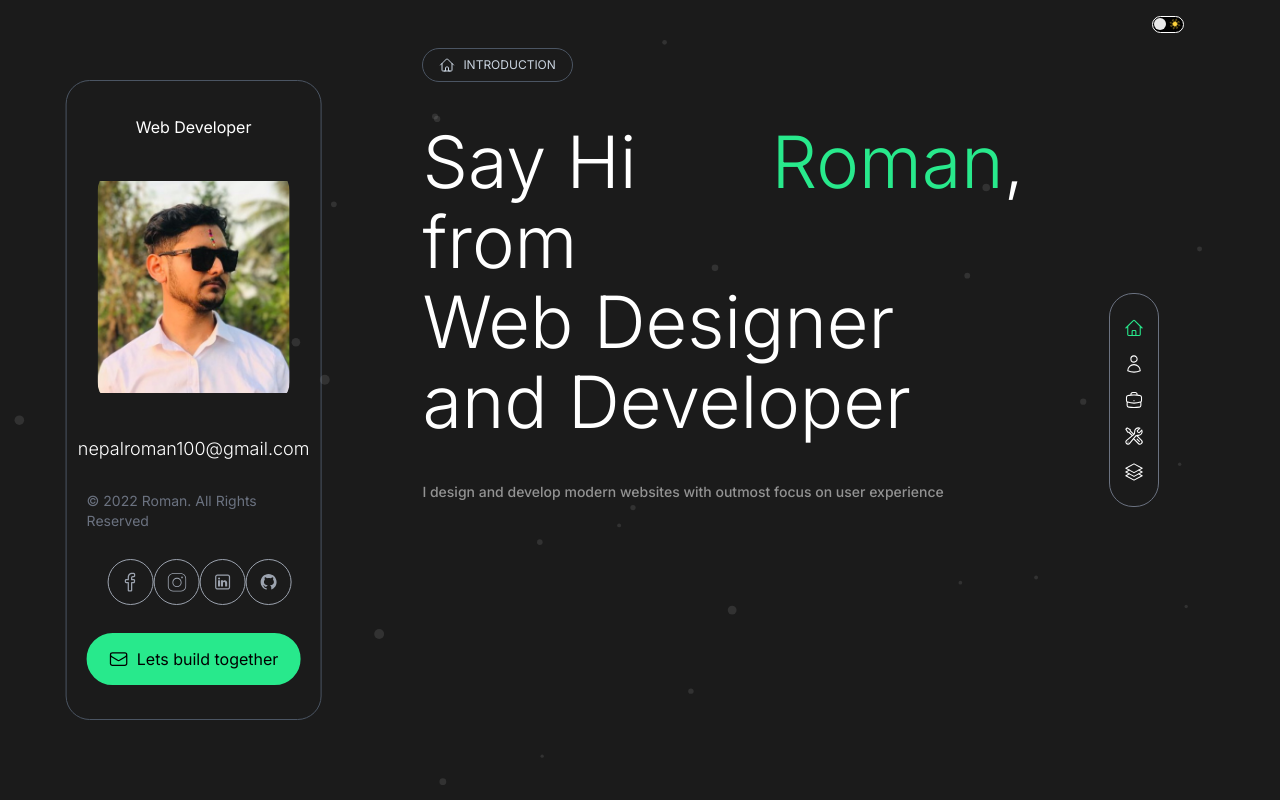
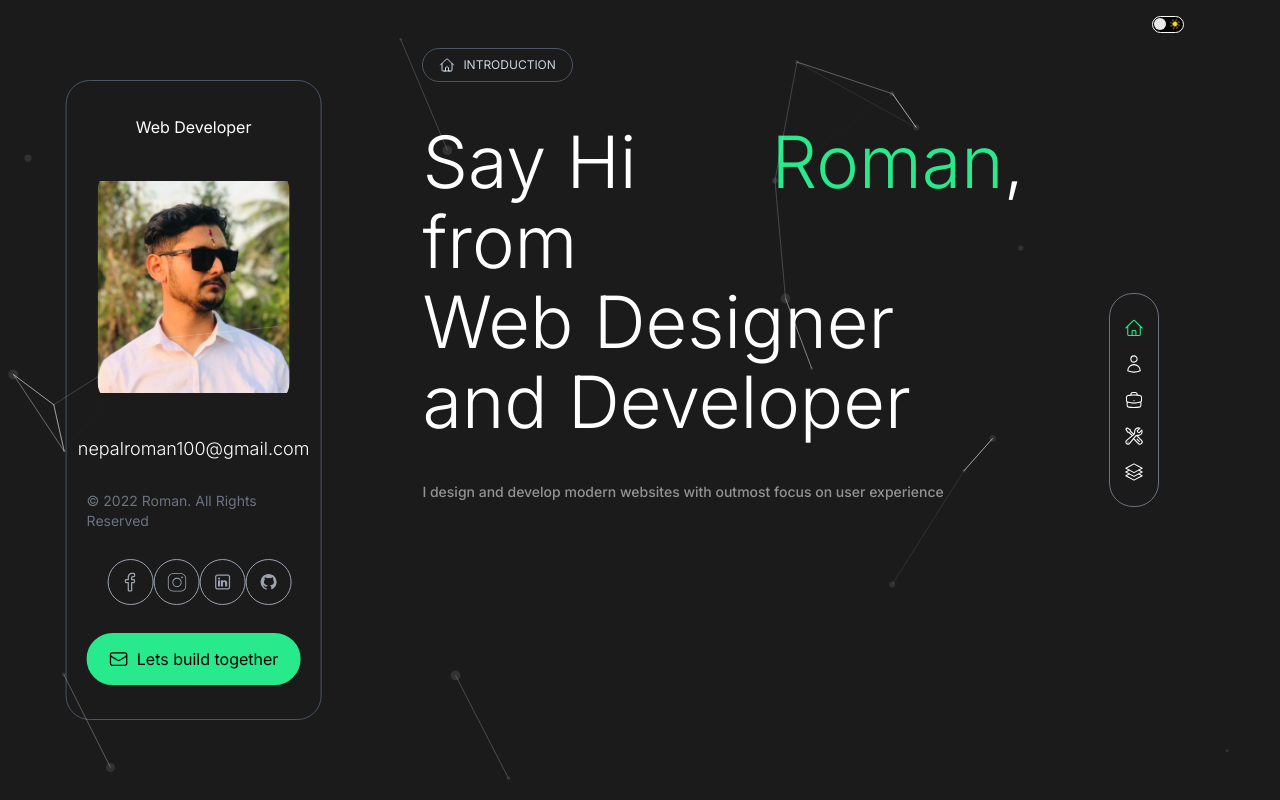
Before and after one commit to RomanNepal/myportfolio, a React (Create React App) app: page / in a window 1280 px wide. Shown: the top 800 px of the page. Built offline with nearby package versions, Linux system fonts and the light colour scheme.

Commit message:
bring back the lines

```diff
--- a/src/App.js
+++ b/src/App.js
@@ -78,8 +78,8 @@ function App() {
         // starting from v2 you can add only the features you need reducing the bundle size
         //await loadAll(engine);
         //await loadFull(engine);
-        // await loadSlim(engine);
-        await loadBasic(engine);
+        await loadSlim(engine);
+        // await loadBasic(engine);
       }).then(() => {
         setInit(true);
       });
@@ -234,7 +234,7 @@ function App() {
                 mode: "push",
               },
               onHover: {
-                enable: false,
+                enable: true,
                 mode: "repulse",
               },
               resize: false,
```
